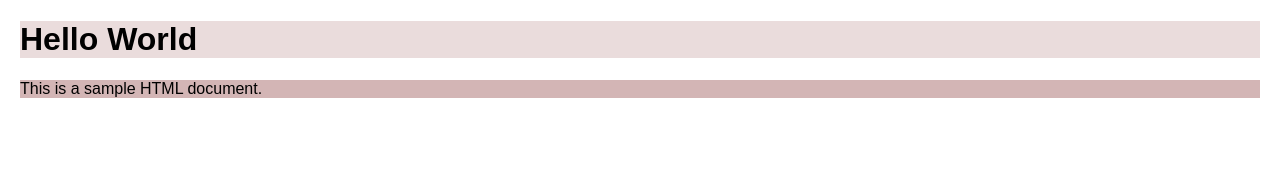
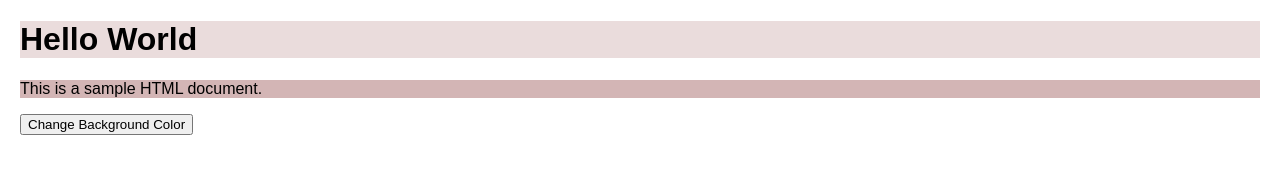
Before and after one commit to Trishia-Soriano/Practice, a plain HTML site: page index.html in a window 1280 px wide. Drawn offline with Linux system fonts and the light colour scheme.

Commit message:
feat: add javascript

```diff
--- a/index.html
+++ b/index.html
@@ -9,5 +9,7 @@
 <body>
     <h1>Hello World</h1>
     <p>This is a sample HTML document.</p>
+    <script src="script.js"></script>
+    <button onclick="changeColor()">Change Background Color</button>
 </body>
 </html>
--- /dev/null
+++ b/script.js
@@ -0,0 +1,5 @@
+console.log("The brain is working!");
+function changeColor() {
+    document.body.style.backgroundColor = "#5867f0";
+
+}
```
